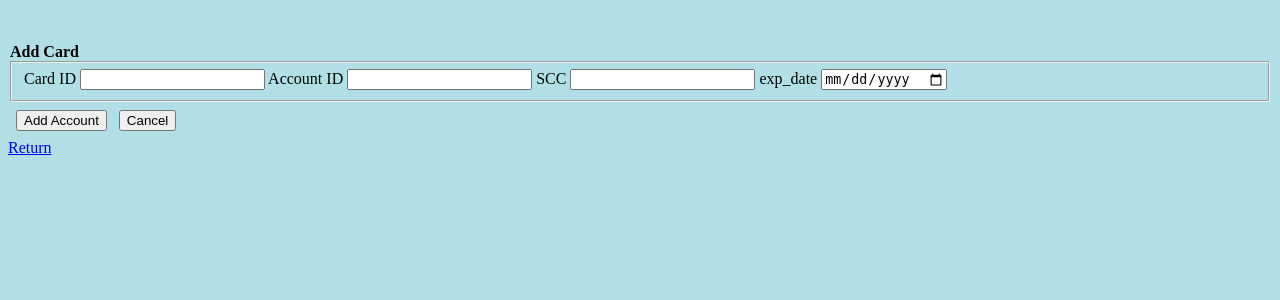
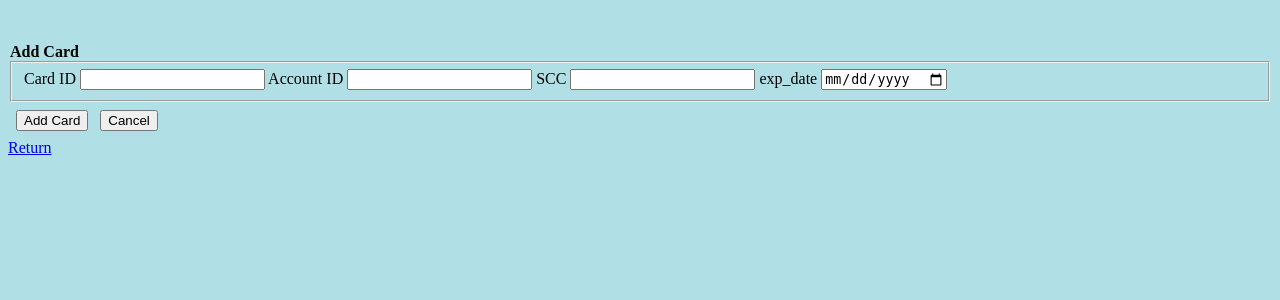
Before and after one commit to arim97/CS340WebApp, a Flask app: page /cards in a window 1280 px wide. Shown: the part 229-529 px from the top of the page. Run offline with Flask 3, Linux system fonts and the light colour scheme; data comes from the database, SQL or seed files in the repository; data that the repository does not hold is empty; some libraries are stand-ins or nearby versions.

Commit message:
Some clean up for cards and branches html Add cache to .gitignore

```diff
--- a/templates/branch.j2
+++ b/templates/branch.j2
@@ -1,7 +1,7 @@
 <html>
 
 <head>
-    <title>Edit Account</title>
+    <title>Edit Branch</title>
     <link href="style.css" rel="stylesheet" type="text/css" />
 </head>
 
--- a/templates/card.j2
+++ b/templates/card.j2
@@ -1,7 +1,7 @@
 <html>
 
 <head>
-    <title>Edit Account</title>
+    <title>Edit Branch</title>
     <link href="style.css" rel="stylesheet" type="text/css" />
 </head>
 
--- a/templates/cards.j2
+++ b/templates/cards.j2
@@ -63,8 +63,8 @@
             <input type="date" class="form-control" id="exp_date" name="exp_date" placeholder="" required>
         </fieldset>
 
-        <!-- Create 'Add Account' and 'Cancel' buttons -->
-        <input type="submit" value="Add Account" name="Add_Card" class="btn btn-primary" style="margin:.5rem;">
+        <!-- Create 'Add Card' and 'Cancel' buttons -->
+        <input type="submit" value="Add Card" name="Add_Card" class="btn btn-primary" style="margin:.5rem;">
         <input class="btn" type="button" value="Cancel" onClick="browseCards()">
     </form>
 
```
Also changed, not shown: 1 other file.
